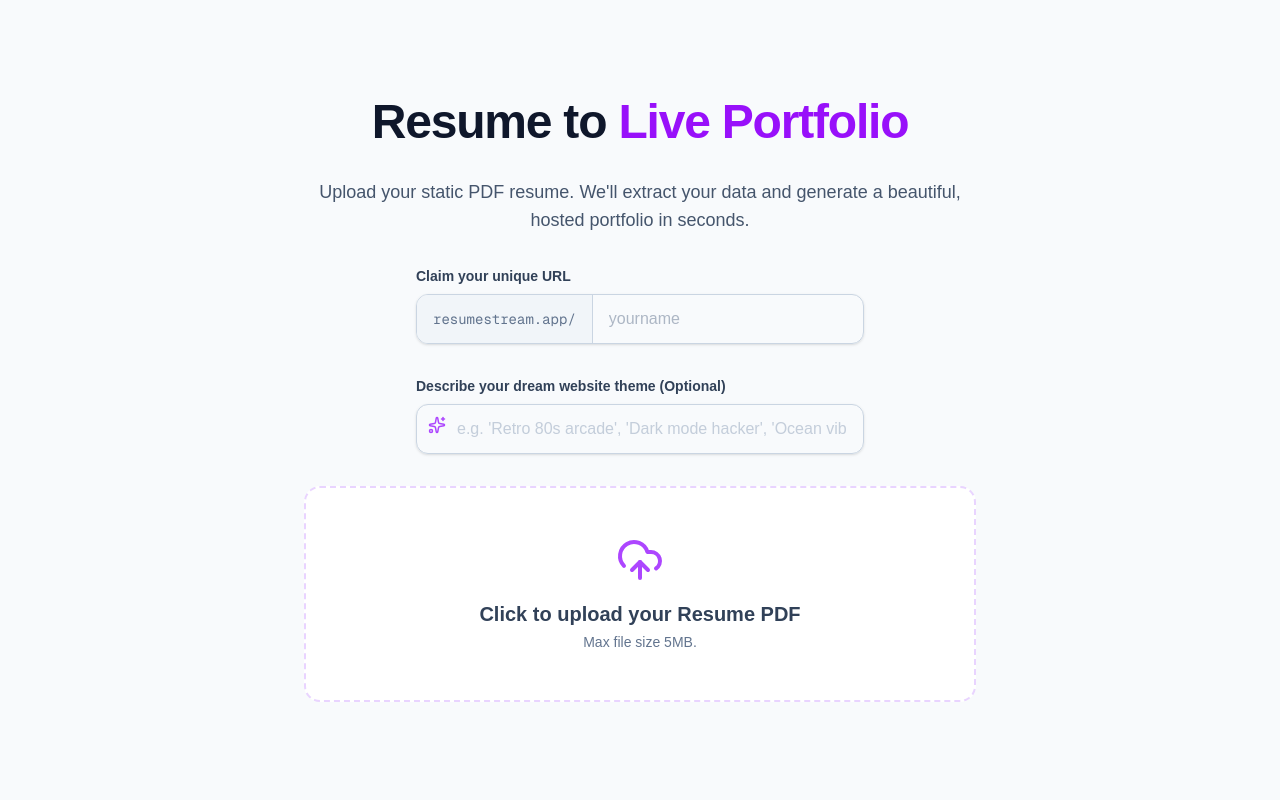
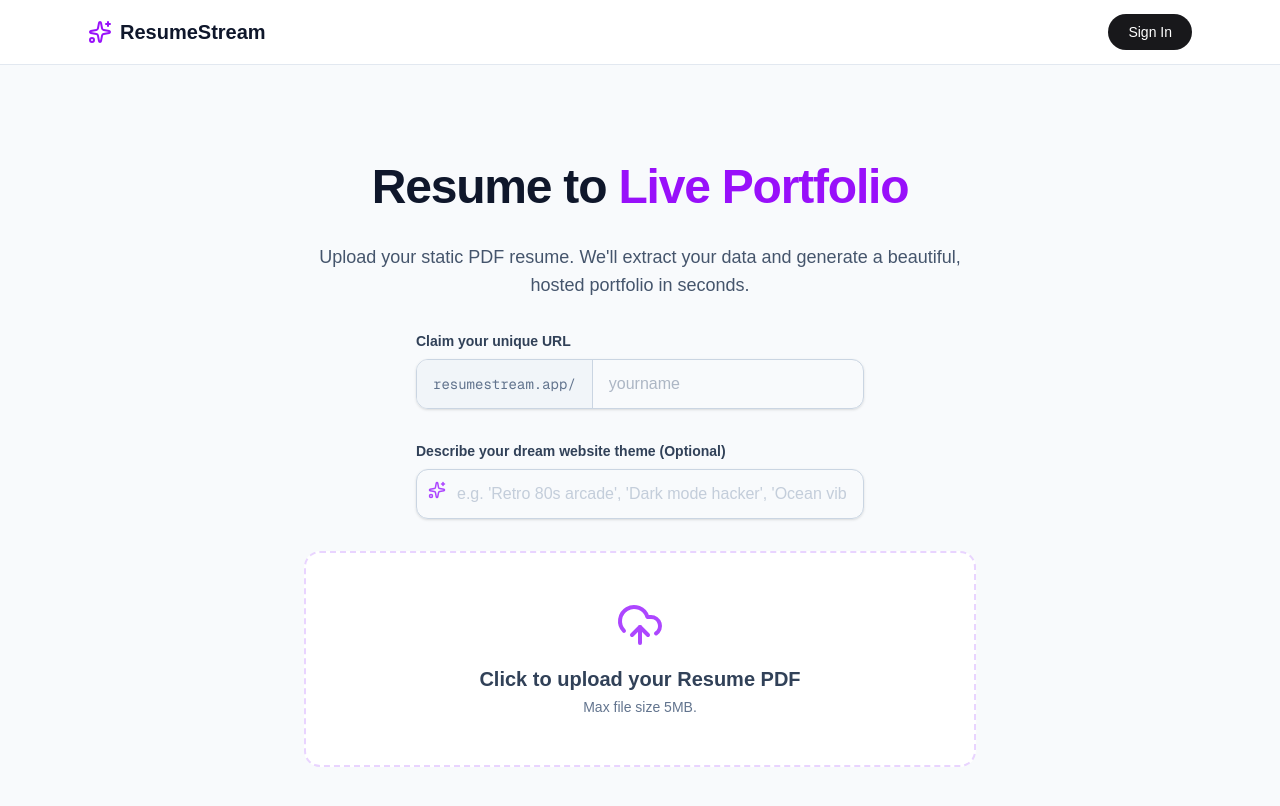
Before and after one commit to SayumiAmarasinghe/instafolio, a Next.js app: page / in a window 1280 px wide. Shown: the top 806 px of the page. Built offline with nearby package versions, Linux system fonts and the light colour scheme; no server answers.

Commit message:
added navbar and sign/sign out button

```diff
--- /dev/null
+++ b/components/Navbar.tsx
@@ -0,0 +1,53 @@
+import Link from 'next/link';
+import { createClient } from '@/lib/supabase/server';
+import SignOutButton from './SignOutButton';
+import { Sparkles, LayoutDashboard } from 'lucide-react';
+
+export default async function Navbar() {
+  const supabase = await createClient();
+
+  // Securely check if the user is logged in right now
+  const { data: { user } } = await supabase.auth.getUser();
+
+  return (
+    <nav className="w-full border-b border-slate-200 bg-white/80 backdrop-blur-md sticky top-0 z-50">
+      <div className="max-w-6xl mx-auto px-6 h-16 flex items-center justify-between">
+
+        {/* Left Side: Logo */}
+        <Link href="/" className="flex items-center gap-2 text-xl font-bold text-slate-900 transition-opacity hover:opacity-80">
+          <Sparkles className="text-purple-600" size={24} />
+          ResumeStream
+        </Link>
+
+        {/* Right Side: Auth & Navigation Logic */}
+        <div className="flex items-center gap-6">
+
+          {user ? (
+            /* --- IF USER IS SIGNED IN --- */
+            <>
+              <Link
+                href="/dashboard"
+                className="flex items-center gap-2 text-sm font-medium text-slate-600 hover:text-blue-600 transition-colors"
+              >
+                <LayoutDashboard size={16} /> Dashboard
+              </Link>
+
+              <div className="w-px h-4 bg-slate-300" /> {/* Little dividing line */}
+
+              <SignOutButton />
+            </>
+          ) : (
+            /* --- IF USER IS NOT SIGNED IN --- */
+            <Link
+              href="/login"
+              className="text-sm font-medium bg-zinc-900 text-white px-5 py-2 rounded-full hover:bg-zinc-800 transition-colors"
+            >
+              Sign In
+            </Link>
+          )}
+
+        </div>
+      </div>
+    </nav>
+  );
+}
--- a/components/SignOutButton.tsx
+++ b/components/SignOutButton.tsx
@@ -0,0 +1,26 @@
+'use client';
+
+import { supabase } from '@/lib/supabase';
+import { LogOut } from 'lucide-react';
+
+export default function SignOutButton() {
+
+  const handleSignOut = async () => {
+    // 1. Tell Supabase to destroy the session cookie
+    await supabase.auth.signOut();
+
+    // 2. Force a hard browser navigation to the home page.
+    // This completely wipes the Next.js frontend cache and forces
+    // the Server Components (like the Navbar) to re-render from scratch!
+    window.location.href = '/';
+  };
+
+  return (
+    <button
+      onClick={handleSignOut}
+      className="flex items-center gap-2 text-sm font-medium text-slate-600 hover:text-red-600 transition-colors cursor-pointer"
+    >
+      <LogOut size={16} /> Sign Out
+    </button>
+  );
+}
--- a/src/app/layout.tsx
+++ b/src/app/layout.tsx
@@ -1,6 +1,7 @@
 import type { Metadata } from "next";
 import { Geist, Geist_Mono } from "next/font/google";
 import "./globals.css";
+import Navbar from "@/components/Navbar";
 
 const geistSans = Geist({
   variable: "--font-geist-sans",
@@ -27,7 +28,10 @@ export default function RootLayout({
       lang="en"
       className={`${geistSans.variable} ${geistMono.variable} h-full antialiased`}
     >
-      <body className="min-h-full flex flex-col" suppressHydrationWarning={true}>{children}</body>
+      <body className="min-h-full flex flex-col"
+         suppressHydrationWarning={true}>
+          <Navbar />
+          {children}</body>
     </html>
   );
 }
```
